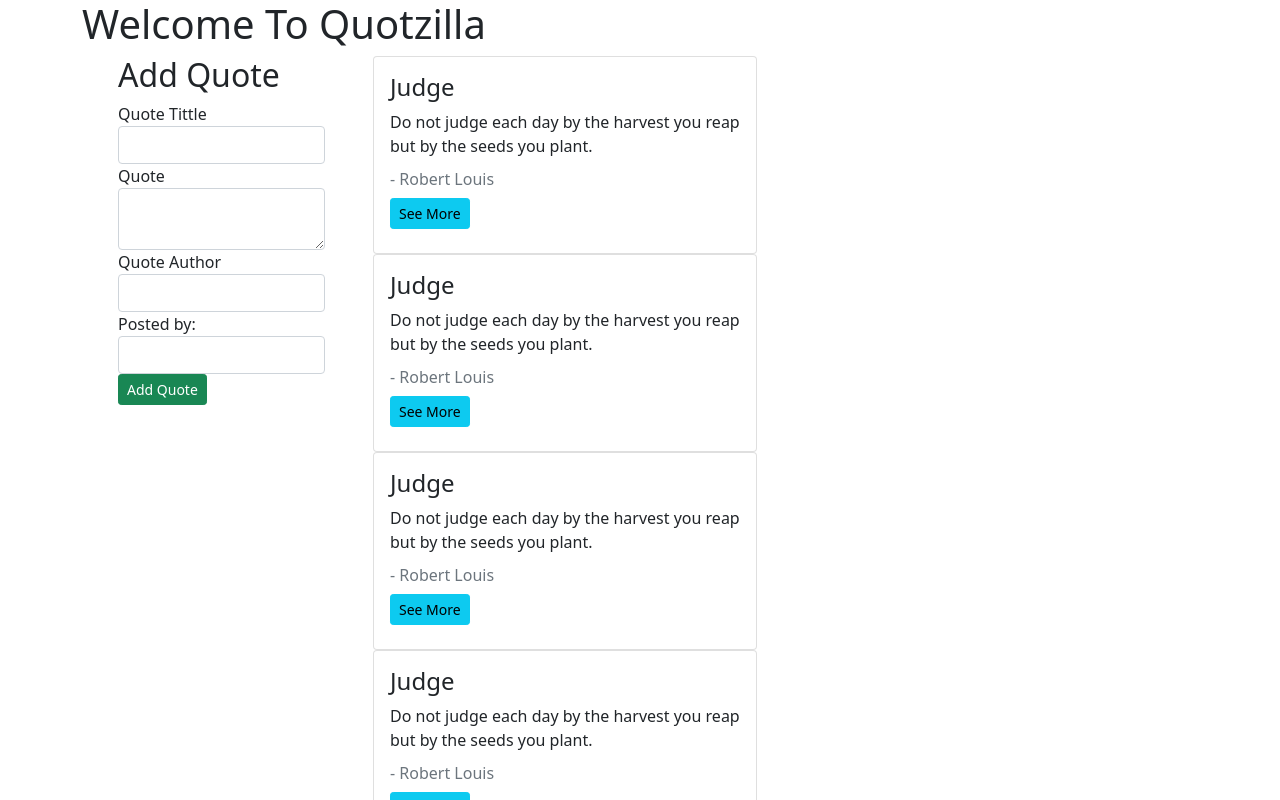
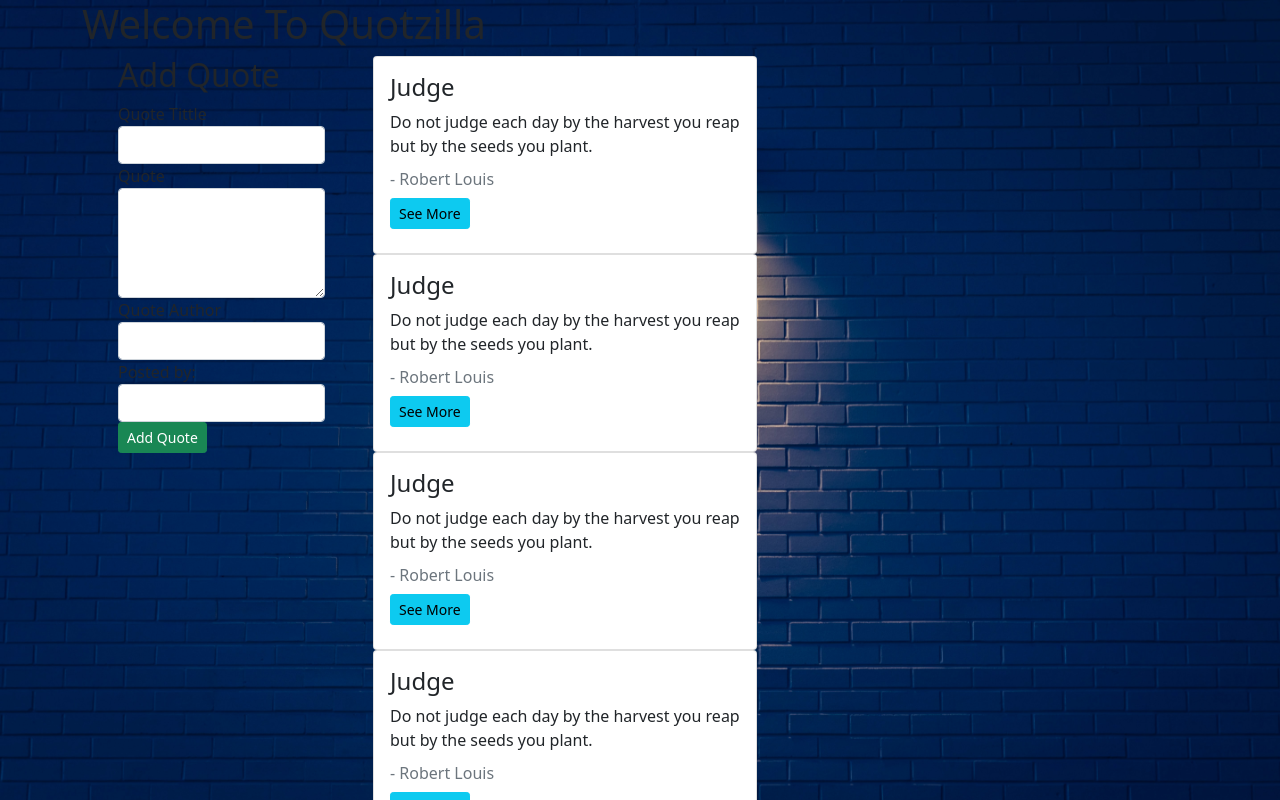
Before and after one commit to ynyanchoka/Quotes, an Angular app: page / in a window 1280 px wide. Shown: the top 800 px of the page. Built offline with nearby package versions, Linux system fonts and the light colour scheme.

Commit message:
add background image

```diff
--- a/package.json
+++ b/package.json
@@ -18,6 +18,7 @@
     "@angular/platform-browser": "~13.3.0",
     "@angular/platform-browser-dynamic": "~13.3.0",
     "@angular/router": "~13.3.0",
+    "font-awesome": "^4.7.0",
     "rxjs": "~7.5.0",
     "tslib": "^2.3.0",
     "zone.js": "~0.11.4"
--- a/src/app/quote-form/quote-form.component.html
+++ b/src/app/quote-form/quote-form.component.html
@@ -7,23 +7,30 @@
 
         <div class="form-group">
           <label for="quote">Quote Tittle</label>
-          <input type="text" required class="form-control" id="title" [(ngModel)]="newQuote.title" name="title" #title='ngModel'>
+          <input type="text" required class="form-control" id="title" [(ngModel)]="newQuote.title" name="title" #title='ngModel' required>
 
         </div>
         <div class="form-group">
           <label for="description">Quote</label>
-          <textarea class="form-control" id="quote" rows="2" required [(ngModel)]="newQuote.quote" name="quote" #quote='ngModel'></textarea>
+          <textarea class="form-control" id="quote" rows="4" required [(ngModel)]="newQuote.quote" name="quote" #quote='ngModel'></textarea>
+          <!-- <div [hidden]="quote.valid || quote.pristine" class="alert alert-danger">
+            A quote is required
+          </div> -->
 
         </div>
         <div class="form-group">
           <label for="name">Quote Author</label>
           <input type="text" required class="form-control" id="author"[(ngModel)]="newQuote.author" name="author" #author='ngModel'>
-
+          <!-- <div [hidden]="author.valid || author.pristine" class="alert alert-danger">
+            Author is required
+          </div> -->
         </div>
         <div class="form-group">
           <label for="submitter">Posted by:</label>
           <input type="text" required class="form-control" id="submitter" [(ngModel)]="newQuote.submitter" name="name" #submiter='ngModel' >
-
+          <!-- <div [hidden]="submitter.valid || submitter.pristine" class="alert alert-danger">
+            Your name is required
+          </div> -->
         </div>
         <button type="submit" class="btn btn-sm btn-success">Add Quote</button>
     </form>
--- a/src/app/quote/quote-detail/quote-detail.component.html
+++ b/src/app/quote/quote-detail/quote-detail.component.html
@@ -4,7 +4,7 @@
   <br>
   <button class="btn btn-sm btn-success" (click)='upvote()'>{{quote.upVotes}} <i class="fa fa-thumbs-up" id="like"></i></button>
   &nbsp;
-  <button class="btn btn-sm btn-success" id="hate" (click)='downvote()'>{{quote.downVotes}} <i class="fa fa-thumbs-down" id="dislike"></i></button>
+  <button class="btn btn-sm btn-danger" id="hate" (click)='downvote()'>{{quote.downVotes}} <i class="fa fa-thumbs-down" id="dislike"></i></button>
   &nbsp;
   <button class="btn btn-sm btn-danger" id="del" (click)='deleteQuote(true)'><i class="fa fa-trash" id="delete"></i></button>
 </div>
--- a/src/styles.css
+++ b/src/styles.css
@@ -1 +1,8 @@
 /* You can add global styles to this file, and also import other style files */
+body{
+    background-image: url("../src/assets/greg-rosenke-6QnEf_b47eA-unsplash.jpg");
+    background-position: center center;
+    background-size: cover;
+    background-repeat: no-repeat;
+    background-attachment: fixed;
+  }
```
Also changed, not shown: src/assets/greg-rosenke-6QnEf_b47eA-unsplash.jpg (added), 1 other file (tests, documents, lock files or other folders).
